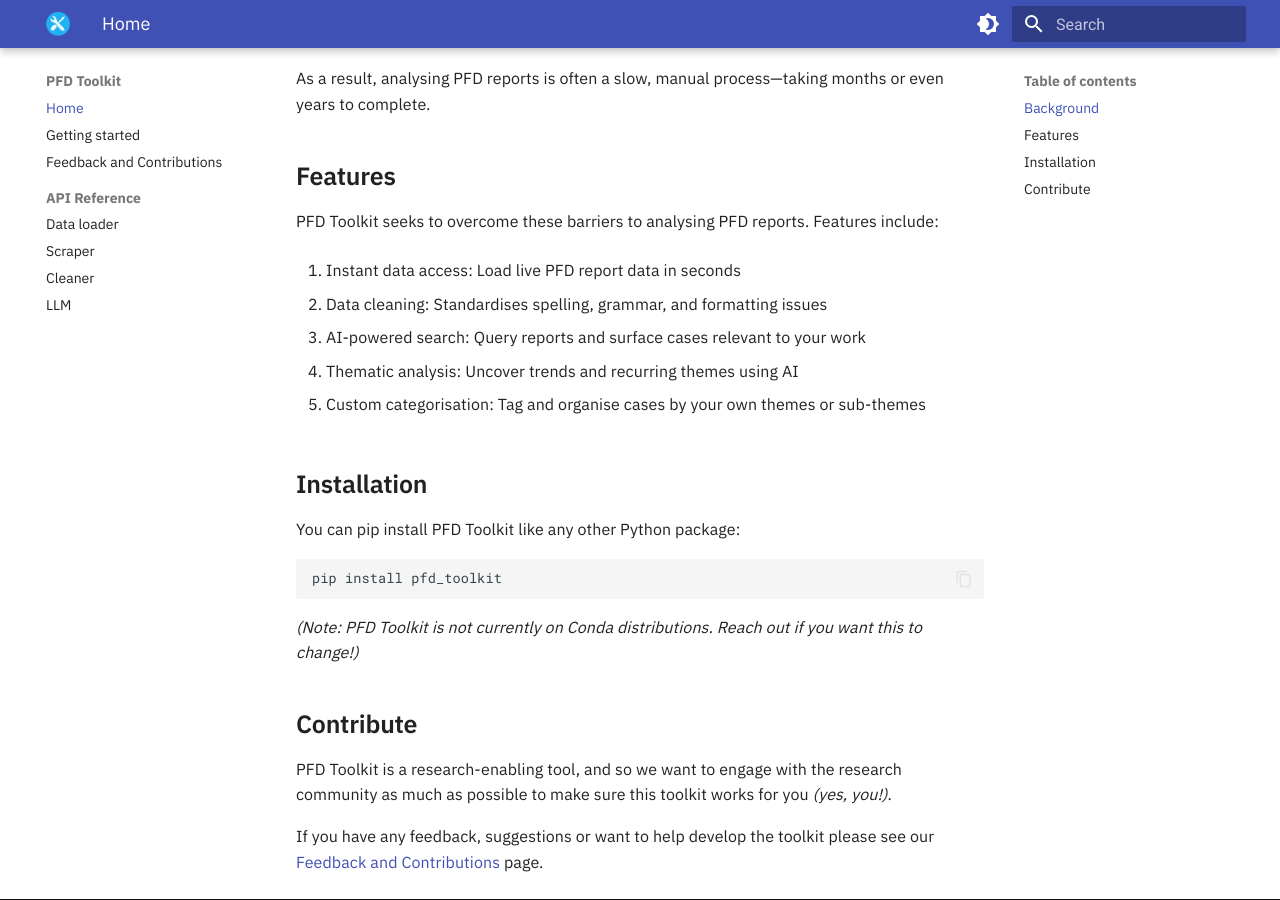
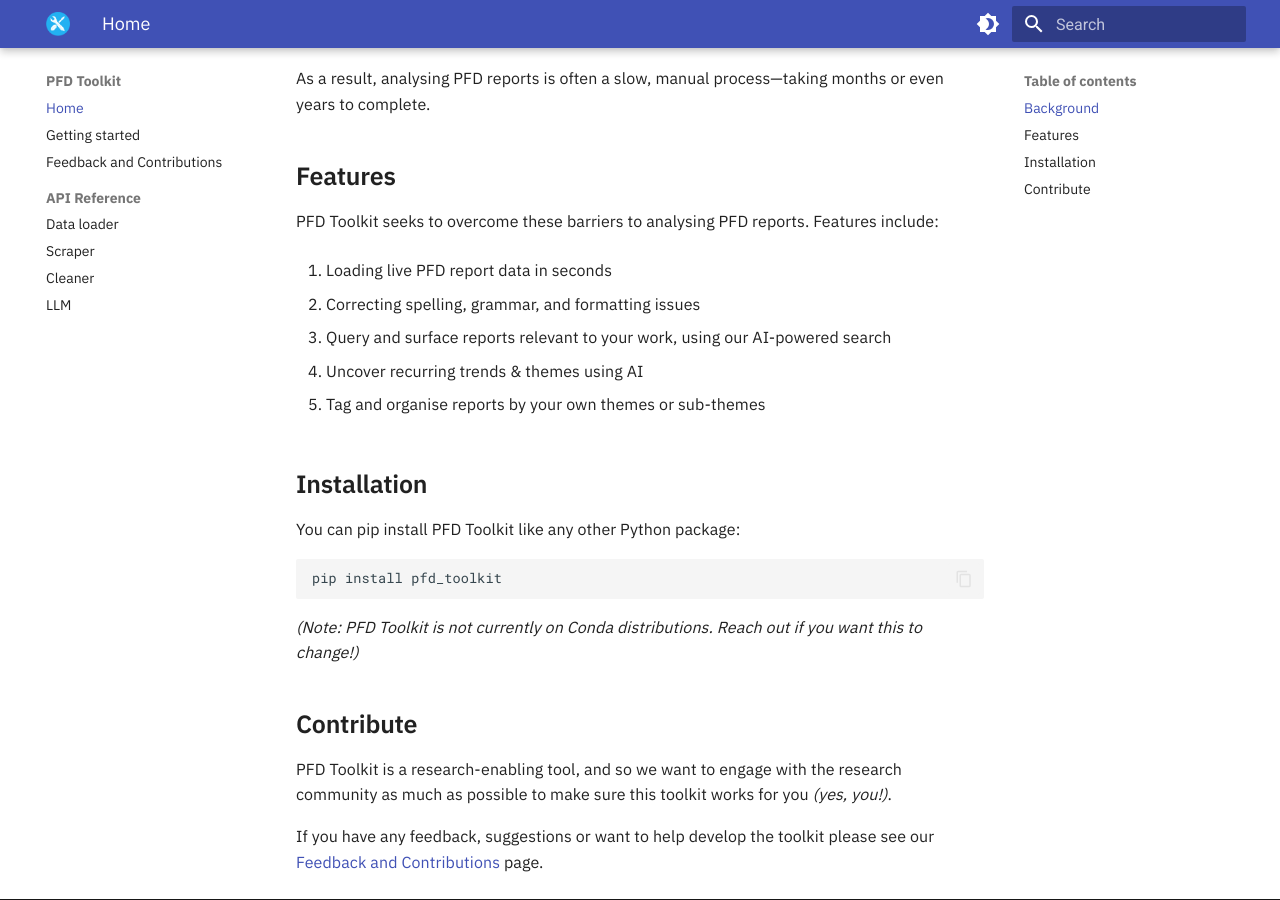
Before and after one commit to Sam-Osian/PFD-toolkit, an MkDocs documentation site: the page built from docs/index.md, in a window 1280 px wide and 900 px high, scrolled down 1026 px. Built offline with MkDocs 1.6.1 and Material for MkDocs 9.7.7, drawn with Linux system fonts in a browser that asks for light colours.

```diff
--- a/docs/index.md
+++ b/docs/index.md
@@ -26,15 +26,15 @@
 
 PFD Toolkit seeks to overcome these barriers to analysing PFD reports. Features include:
 
-1. **Instant data access:** Load live PFD report data in seconds
+1. Loading live PFD report data in seconds
 
-2. **Data cleaning:** Standardises spelling, grammar, and formatting issues
+2. Correcting spelling, grammar, and formatting issues
 
-3. **AI-powered search:** Query reports and surface cases relevant to your work
+3. Query and surface reports relevant to your work, using our AI-powered search
 
-4. **Thematic analysis:** Uncover trends and recurring themes using AI
+4. Uncover recurring trends & themes using AI
 
-5. **Custom categorisation:** Tag and organise cases by your own themes or sub-themes
+5. Tag and organise reports by your own themes or sub-themes
 
 
 ## Installation
```
Also changed, not shown: docs/reference/loader.md (+3 -1 lines), 2 other files.
